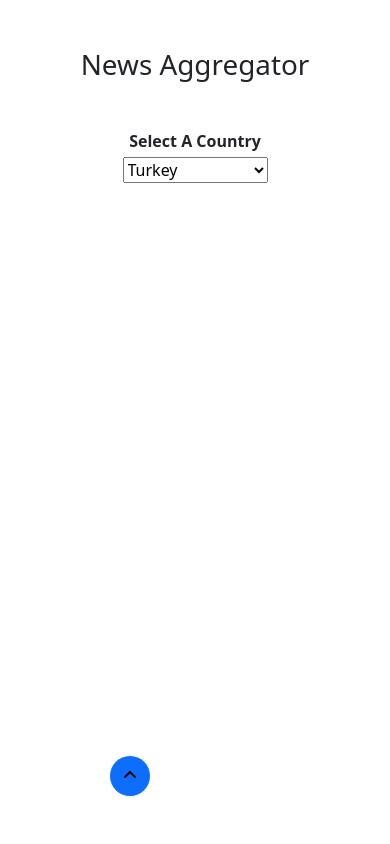
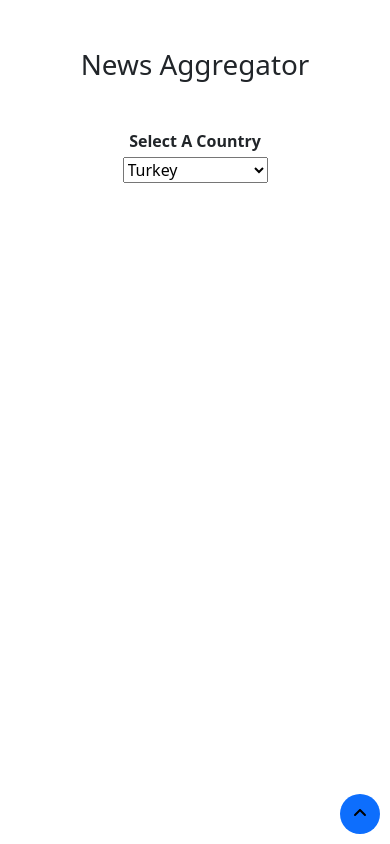
Before and after one commit to halilkocoglu/news-aggregator, a plain HTML site: page index.html in a window 390 px wide. Drawn offline with nearby package versions, Linux system fonts and the light colour scheme; no server answers.

Commit message:
Up button style update.

```diff
--- a/resources/css/index.css
+++ b/resources/css/index.css
@@ -2,7 +2,7 @@
     position: fixed;
     bottom: 0;
     right: 0;
-    margin-right: 15rem;
+    margin-right: 3rem;
     margin-bottom: 3rem;
 }
 
@@ -15,3 +15,12 @@
 .goUpButton:hover {
     opacity: 0.7;
 }
+
+@media screen and (max-width: 750px) {
+    .goUpButton {
+        position: fixed;
+        bottom: 0;
+        right: 0;
+        margin: 10px;
+    }
+}
```
